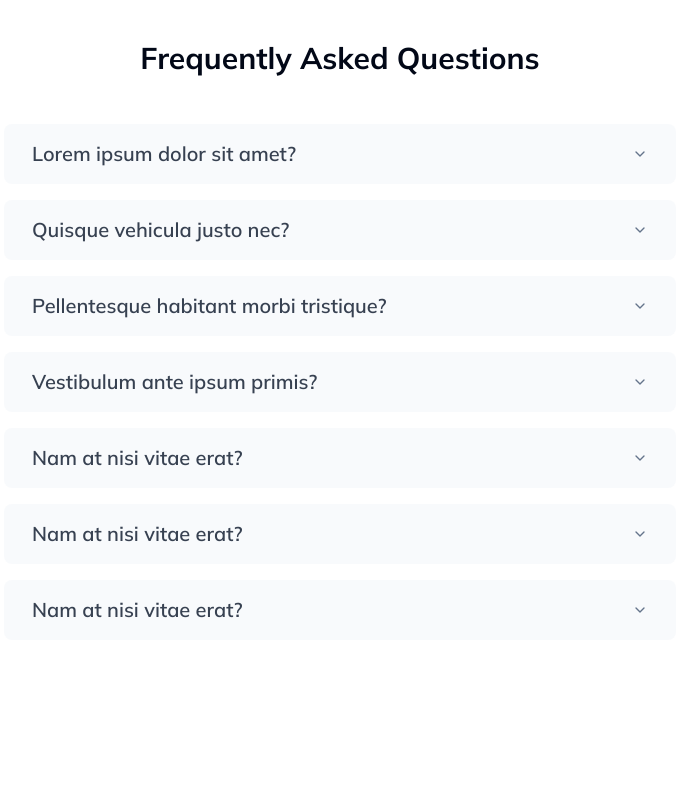
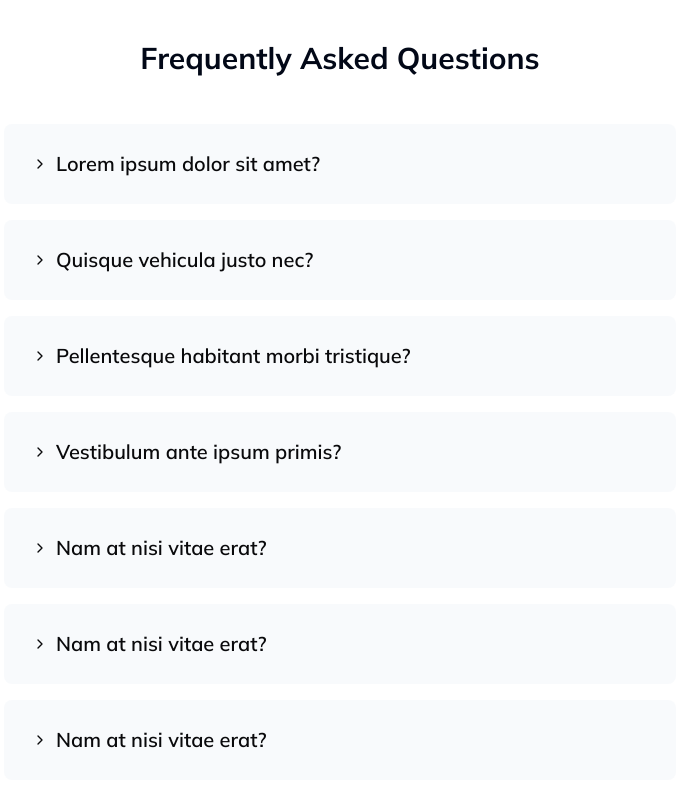
Before and after one commit to Run37927/saas-landing-page, a Next.js app: page / in a window 1280 px wide. Shown: the part 4400-5198 px from the top of the page, without its empty margins (300-976 px from the left). Built offline with nearby package versions, Linux system fonts and the light colour scheme.

Commit message:
change accordion

```diff
--- a/package.json
+++ b/package.json
@@ -9,6 +9,7 @@
     "lint": "next lint"
   },
   "dependencies": {
+    "@radix-ui/react-accordion": "^1.2.0",
     "@radix-ui/react-label": "^2.1.0",
     "@radix-ui/react-slot": "^1.1.0",
     "@radix-ui/react-toast": "^1.2.1",
@@ -16,6 +17,7 @@
     "@tailwindcss/typography": "^0.5.13",
     "class-variance-authority": "^0.7.0",
     "clsx": "^2.1.1",
+    "framer-motion": "^11.3.27",
     "lucide-react": "^0.424.0",
     "next": "14.2.5",
     "react": "^18",
--- a/src/components/landingPageComponents/FaqSection.js
+++ b/src/components/landingPageComponents/FaqSection.js
@@ -2,6 +2,13 @@
 import { cn } from '@/lib/utils';
 import { ChevronDown } from 'lucide-react';
 import React, { useState } from 'react'
+import {
+    Accordion,
+    AccordionItem,
+    AccordionTrigger,
+    AccordionContent,
+} from '@/components/ui/accordion';
+import { ChevronRight } from 'lucide-react';
 
 const FAQItem = ({ question, answer }) => {
     const [isOpen, setIsOpen] = useState(false);
@@ -58,10 +65,44 @@ function FaqSection() {
         <section className="bg-white/80 py-20" id='faq'>
             <div className="max-w-sm sm:max-w-2xl mx-auto">
                 <h1 className="text-3xl font-bold text-center mb-12 capitalize">Frequently Asked Questions</h1>
+
                 <div className="space-y-4">
-                    {faqs.map((faq, index) => (
-                        <FAQItem key={index} question={faq.question} answer={faq.answer} />
-                    ))}
+                    {faqs.map((faq, index) => {
+                        return (
+                            <div key={index} className="bg-slate-100/50 p-4 px-7 rounded-lg hover:shadow">
+                                <Accordion
+                                    className='flex w-full flex-col'
+                                    transition={{ type: 'spring', stiffness: 120, damping: 20 }}
+                                    variants={{
+                                        expanded: {
+                                            opacity: 1,
+                                            scale: 1,
+                                        },
+                                        collapsed: {
+                                            opacity: 0,
+                                            scale: 0.7,
+                                        },
+                                    }}
+                                >
+                                    <AccordionItem value='getting-started' className='py-2'>
+                                        <AccordionTrigger className='w-full py-0.5 text-left text-zinc-950'>
+                                            <div className='flex items-center'>
+                                                <ChevronRight className='h-4 w-4 text-zinc-950 transition-transform duration-200 group-data-[expanded]:rotate-90' />
+                                                <div className='ml-2 text-zinc-950 text-xl font-semibold'>
+                                                    {faq.question}
+                                                </div>
+                                            </div>
+                                        </AccordionTrigger>
+                                        <AccordionContent className='origin-left'>
+                                            <p className='pl-6 pr-2 leading-relaxed text-zinc-500'>
+                                                {faq.answer}
+                                            </p>
+                                        </AccordionContent>
+                                    </AccordionItem>
+                                </Accordion>
+                            </div>
+                        )
+                    })}
                 </div>
             </div>
         </section>
--- /dev/null
+++ b/src/components/ui/accordion.jsx
@@ -0,0 +1,125 @@
+'use client';
+import {
+  motion,
+  AnimatePresence,
+  Transition,
+  Variants,
+  Variant,
+  MotionConfig,
+} from 'framer-motion';
+import { cn } from '@/lib/utils';
+import React, { createContext, useContext, useState, ReactNode } from 'react';
+
+const AccordionContext = createContext(
+  undefined
+);
+
+function useAccordion() {
+  const context = useContext(AccordionContext);
+  if (!context) {
+    throw new Error('useAccordion must be used within an AccordionProvider');
+  }
+  return context;
+}
+
+function AccordionProvider({ children, variants }) {
+  const [expandedValue, setExpandedValue] = useState(null);
+
+  const toggleItem = (value) => {
+    setExpandedValue(expandedValue === value ? null : value);
+  };
+
+  return (
+    <AccordionContext.Provider value={{ expandedValue, toggleItem, variants }}>
+      {children}
+    </AccordionContext.Provider>
+  );
+}
+
+function Accordion({
+  children,
+  className,
+  transition,
+  variants,
+}) {
+  return (
+    <MotionConfig transition={transition}>
+      <div className={cn('relative', className)} aria-orientation='vertical'>
+        <AccordionProvider variants={variants}>{children}</AccordionProvider>
+      </div>
+    </MotionConfig>
+  );
+}
+
+function AccordionItem({ value, children, className }) {
+  const { expandedValue, toggleItem } = useAccordion();
+  const isExpanded = value === expandedValue;
+
+  return (
+    <div
+      className={cn('overflow-hidden', className)}
+      {...(isExpanded ? { 'data-expanded': '' } : {})}
+    >
+      {React.Children.map(children, (child) =>
+        React.cloneElement(child, {
+          expanded: isExpanded,
+          onToggle: () => toggleItem(value),
+        })
+      )}
+    </div>
+  );
+}
+
+function AccordionTrigger({
+  children,
+  className,
+  onToggle,
+  expanded,
+}) {
+  return (
+    <button
+      onClick={onToggle}
+      aria-expanded={expanded}
+      type='button'
+      className={cn('group', className)}
+      {...(expanded ? { 'data-expanded': '' } : {})}
+    >
+      {children}
+    </button>
+  );
+}
+
+function AccordionContent({
+  children,
+  expanded,
+  className,
+}) {
+  const { variants } = useAccordion();
+  const BASE_VARIANTS = {
+    expanded: { height: 'auto' },
+    collapsed: { height: 0 },
+  };
+
+  const combinedVariants = {
+    expanded: { ...BASE_VARIANTS.expanded, ...variants?.expanded },
+    collapsed: { ...BASE_VARIANTS.collapsed, ...variants?.collapsed },
+  };
+
+  return (
+    <AnimatePresence>
+      {expanded && (
+        <motion.div
+          initial='collapsed'
+          animate='expanded'
+          exit='collapsed'
+          variants={combinedVariants}
+          className={className}
+        >
+          {children}
+        </motion.div>
+      )}
+    </AnimatePresence>
+  );
+}
+
+export { Accordion, AccordionItem, AccordionTrigger, AccordionContent };
```
Also changed, not shown: 1 other file (tests, documents, lock files or other folders).
